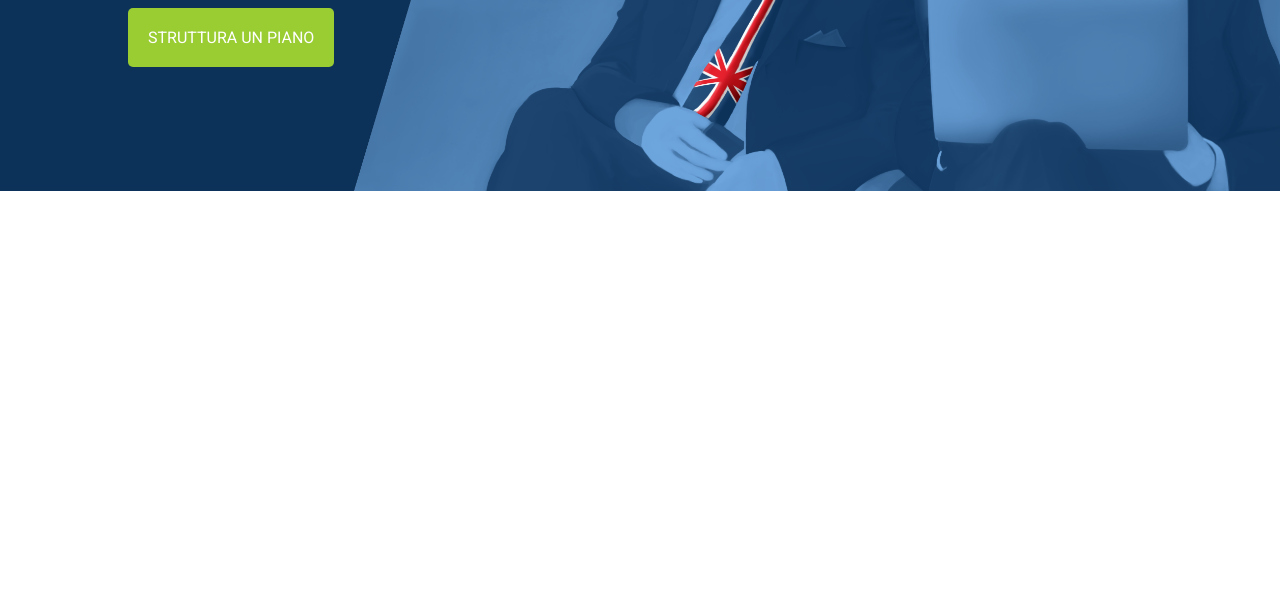
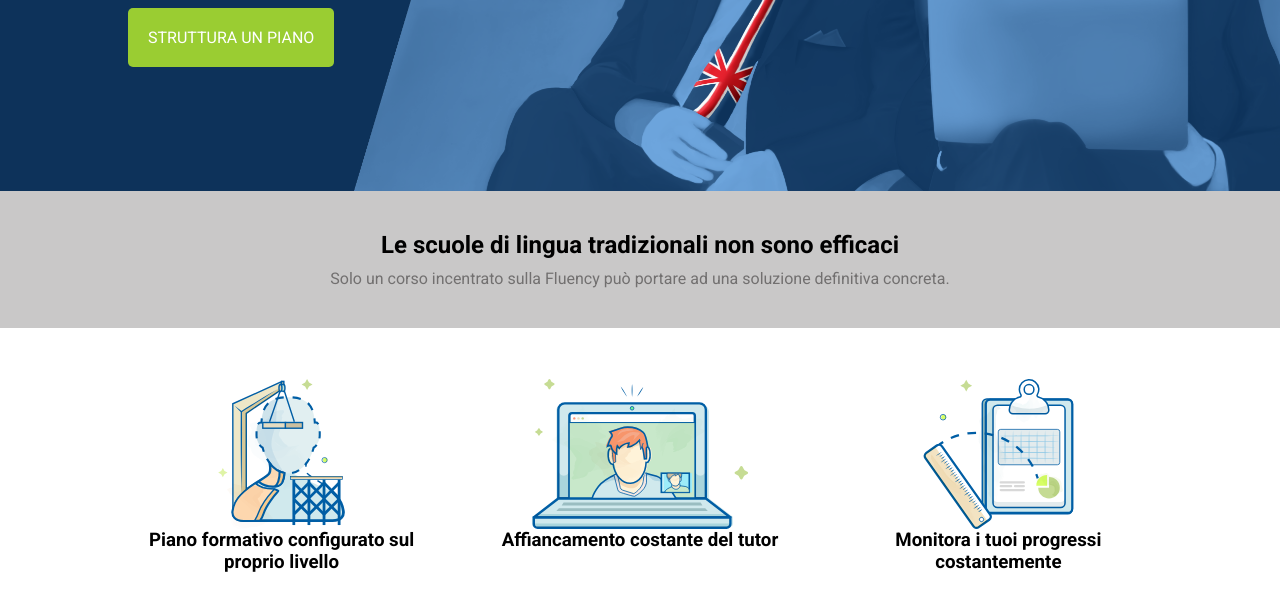
Before and after one commit to michelorusso/htmlcss-fluentify, a plain HTML site: page index.html in a window 1280 px wide. Shown: the part 359-970 px from the top of the page. Before the commit the page ends 800 px from the top, so only its background shows below. Drawn offline with Linux system fonts and the light colour scheme.

Commit message:
prima parte del main

```diff
--- a/css/style.css
+++ b/css/style.css
@@ -29,11 +29,11 @@ img {
     border-radius: 5px;
 }
 
-/*HEADER*/
 .col {
     float: left;
 }
 
+/*HEADER*/
 header {
     height: 550px;
     background-color: #0d325a;
@@ -52,11 +52,12 @@ header {
     padding: 15px 0;
 }
 
-/*NAV*/
+/*nav*/
 .logo {
     width: 10%;
 }
 
+/*menu/link*/
 .menu-center {
     width: 50%;
     padding-top: 12px;
@@ -100,7 +101,7 @@ header {
     color: yellow;
 }
 
-/*TITLE PAGE*/
+/*title page*/
 .title {
     margin-top: 14%;
 }
@@ -111,3 +112,39 @@ h1 {
     color: white;
     margin: 50px 0;
 }
+
+/*MAIN*/
+.subtitle {
+    background-color: rgb(201, 200, 200);
+    text-align: center;
+    font-weight: 400;
+    padding: 40px 0;
+}
+
+.subtitle h4 {
+    margin-top: 10px;
+    color: rgb(114, 112, 112);
+    font-weight: 400;
+}
+
+/*body main*/
+.info {
+    text-align: center;
+}
+.col-center {
+    width: 30%;
+    margin: 5% 5% ;
+}
+
+.col-right,
+.col-left{
+    width: 30%;
+    margin: 5% 0;
+}
+
+
+.pictures img {
+    height: 150px;
+    text-align: center;
+    margin: auto;
+}
--- a/index.html
+++ b/index.html
@@ -16,10 +16,17 @@
     <!--Header-->
     <header>
         <div class="container">
+
+            <!--Nav-->
             <nav class="pad-header clearfix">
+
+                <!--Logo-->
                 <div class="col logo">
                     <img src="img/logo.svg" alt="Logo">
                 </div>
+                <!--End Logo-->
+
+                <!--Menu/Link-->
                 <div class="col menu-center">
                     <ul class="menu">
                         <li>
@@ -49,14 +56,59 @@
                         </li>
                     </ul>
                 </div>
+                <!--End Menu/Link-->
+
             </nav>
+            <!--End Nav-->
 
+            <!--Title page-->
             <div class="title">
                 <h1>Scegli l'inglese studiato per i professionisti</h1>
                 <a href="#" class="button">STRUTTURA UN PIANO</a>
             </div>
+            <!--End Title page-->
         </div>
     </header>
     <!--End Header-->
+
+    <!--Main-->
+    <main>
+
+        <!--Subtitle-->
+       <section class="subtitle">
+           <div>
+               <h2>Le scuole di lingua tradizionali non sono efficaci</h2>
+               <h4>Solo un corso incentrato sulla Fluency può portare ad una soluzione definitiva concreta.</h4>
+           </div>
+       </section>
+       <!--End Subtitle-->
+
+       <!--Body Main-->
+       <div class="container">
+           <section class="info clearfix">
+               <div class="col col-left">
+                   <div class="pictures">
+                       <img src="img/profile.svg" alt="profile">
+                   </div>
+                   <h3>Piano formativo configurato sul proprio livello</h3>
+               </div>
+               <div class="col col-center">
+                    <div class="pictures">
+                        <img src="img/computer.svg" alt="computer">
+                    </div>
+                    <h3>Affiancamento costante del tutor</h3>
+               </div>
+               <div class="col col-right">
+                    <div class="pictures">
+                        <img src="img/doc.svg" alt="doc">
+                    </div>
+                    <h3>Monitora i tuoi progressi costantemente</h3>
+               </div>
+           </section>
+       </div>
+       <!--End Body Main-->
+
+    </main>
+    <!--End Main-->
 </body>
 </html>
```
